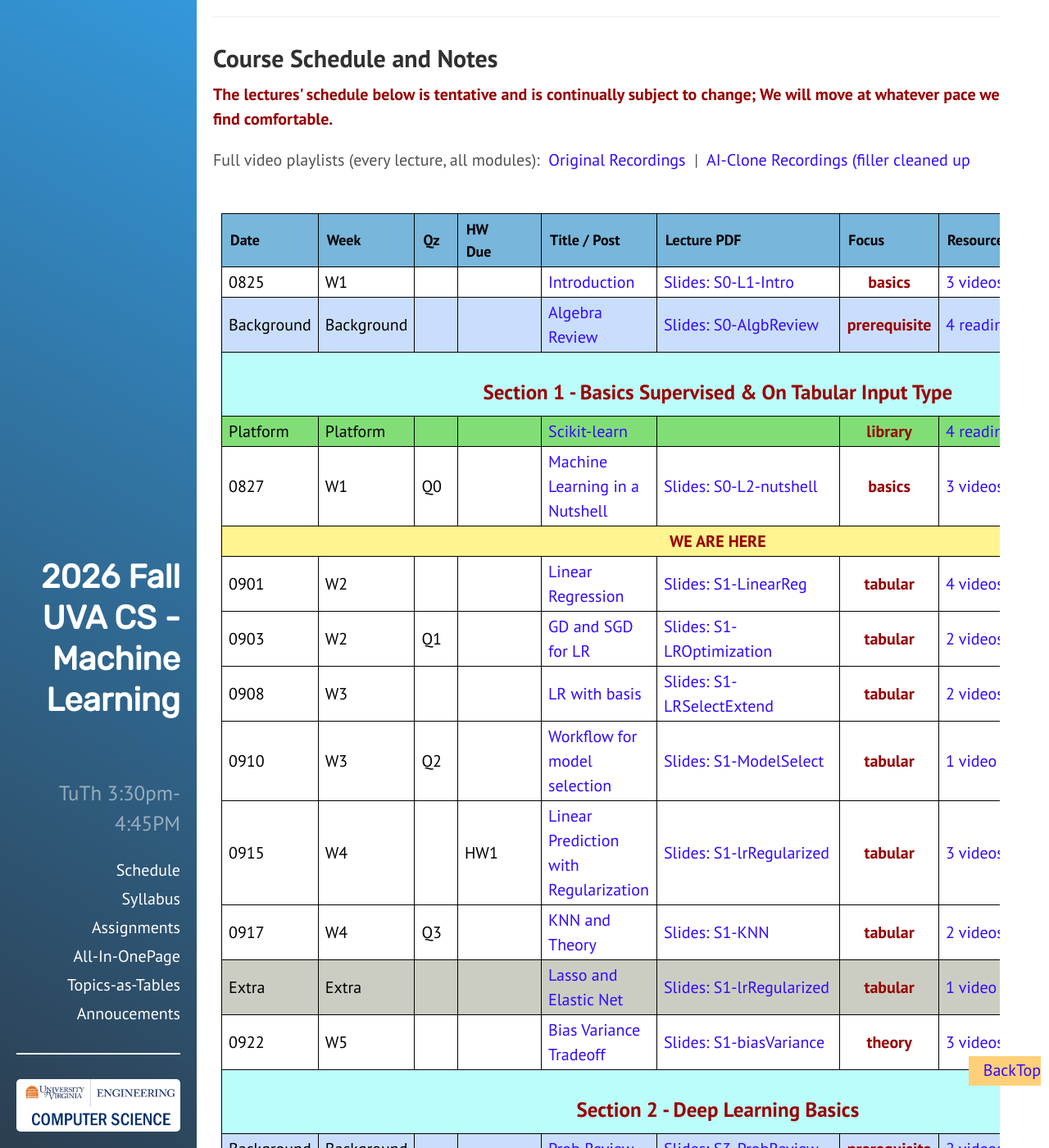
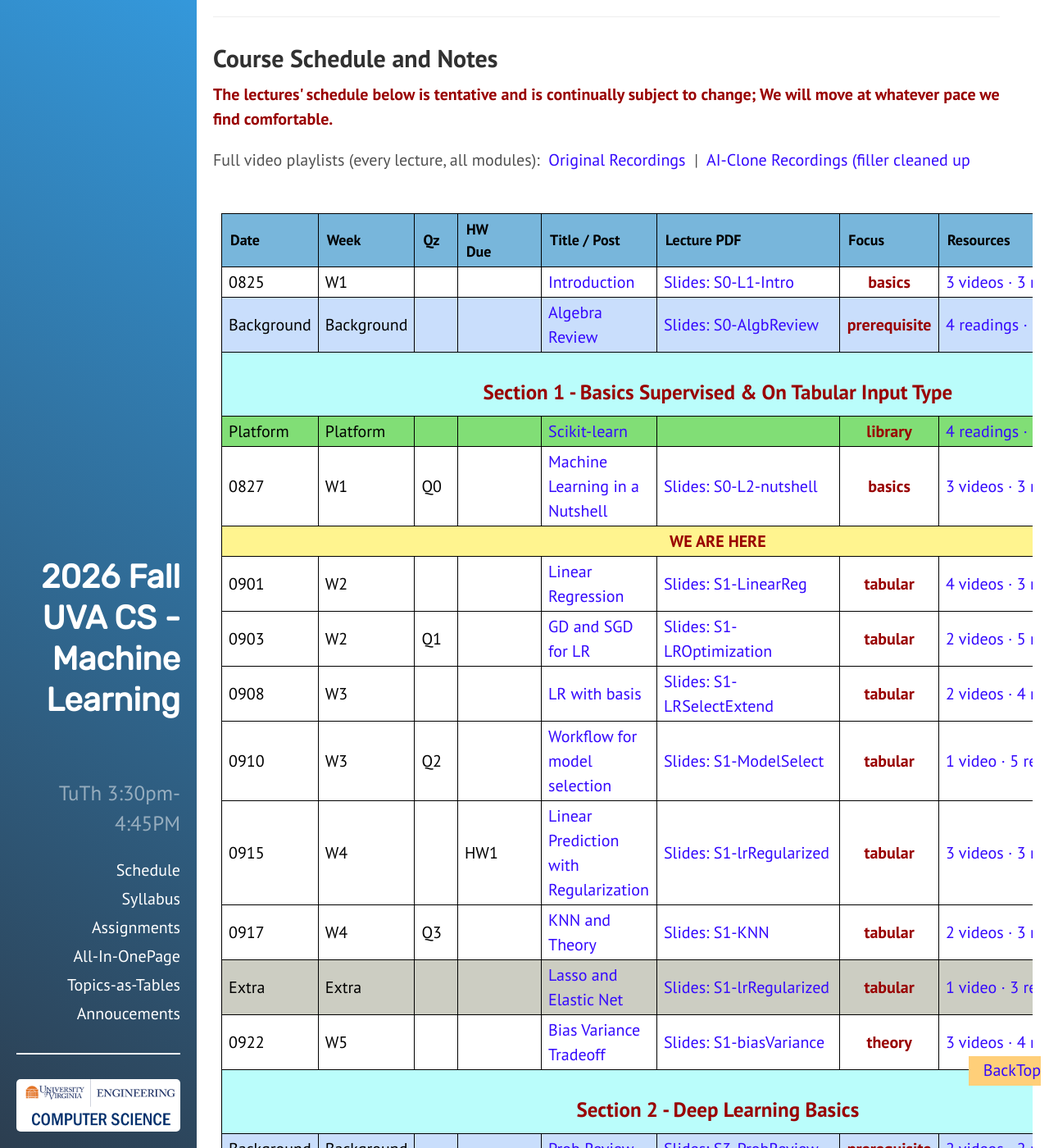
Before and after one commit to qiyanjun/2026Fall-UVA-CS-MachineLearningDeep, a Jekyll site: the page built from index.html, in a window 1280 px wide and 1400 px high, scrolled down 682 px. Shown: the whole window at 82% size. Built offline with Jekyll 4.4.1, drawn with Linux system fonts in a browser that asks for light colours.

Commit message:
Fix schedule table being squeezed into narrow container
The .container max-width (~800-1000px) was clipping the 8-column
schedule table, forcing horizontal scroll and cutting off the
full-width section-divider rows. Widen .table-scroll on screens
>=800px to use the space next to the sidebar instead.

Co-Authored-By: Claude Sonnet 5 <noreply@anthropic.com>
Claude-Session: https://claude.ai/code/session_018frhzHYJrFH655bD3SNxt3

```diff
--- a/public/css/poole.css
+++ b/public/css/poole.css
@@ -401,10 +401,19 @@ tbody tr:nth-child(odd) th {
   background-color: #81de76;
 }
 
-/* Horizontally-scrollable wrapper for wide tables on small screens */
+/* Horizontally-scrollable wrapper for wide tables on small screens.
+   On wide screens, break out of the narrow `.container` max-width so
+   these tables get the full space next to the sidebar instead of being
+   squeezed into an ~800-1000px column and forced to scroll. */
 .table-scroll {
   overflow-x: auto;
   -webkit-overflow-scrolling: touch;
+}
+@media (min-width: 50em) {
+  .table-scroll {
+    max-width: none;
+    width: calc(100vw - 12rem - 2rem);
+  }
 }
 
 /* Resources column: give it enough room that "N videos · N readings ·
```
